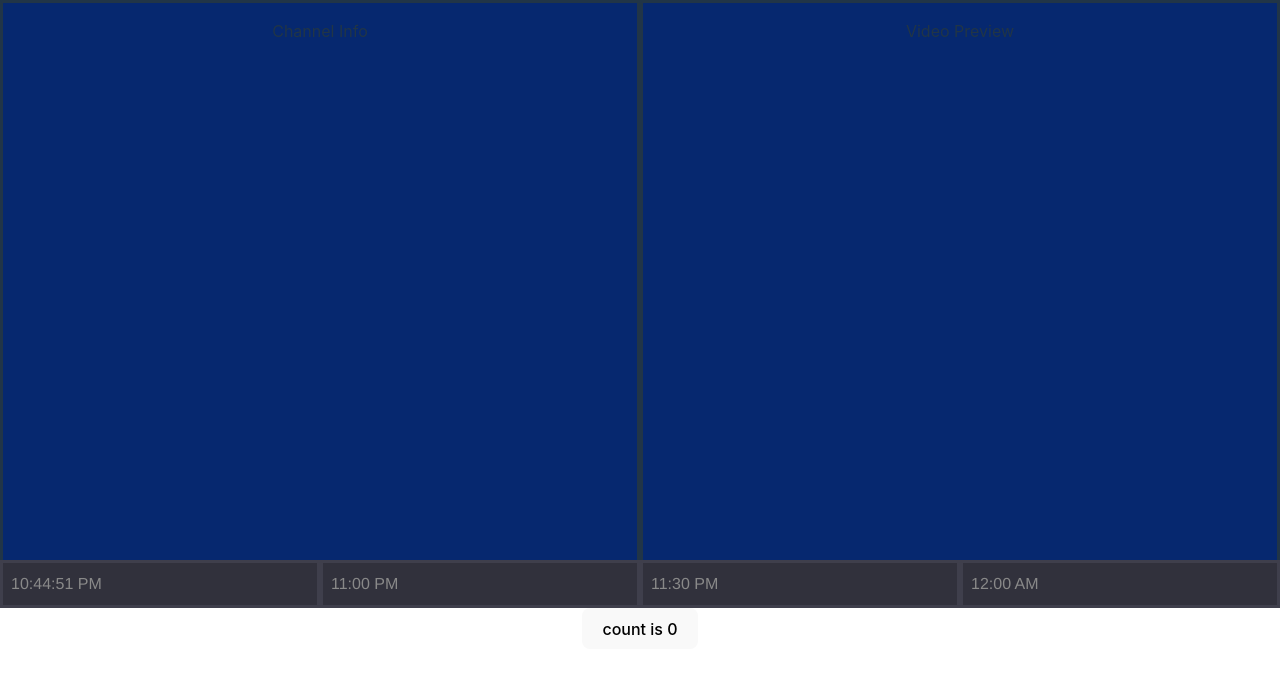
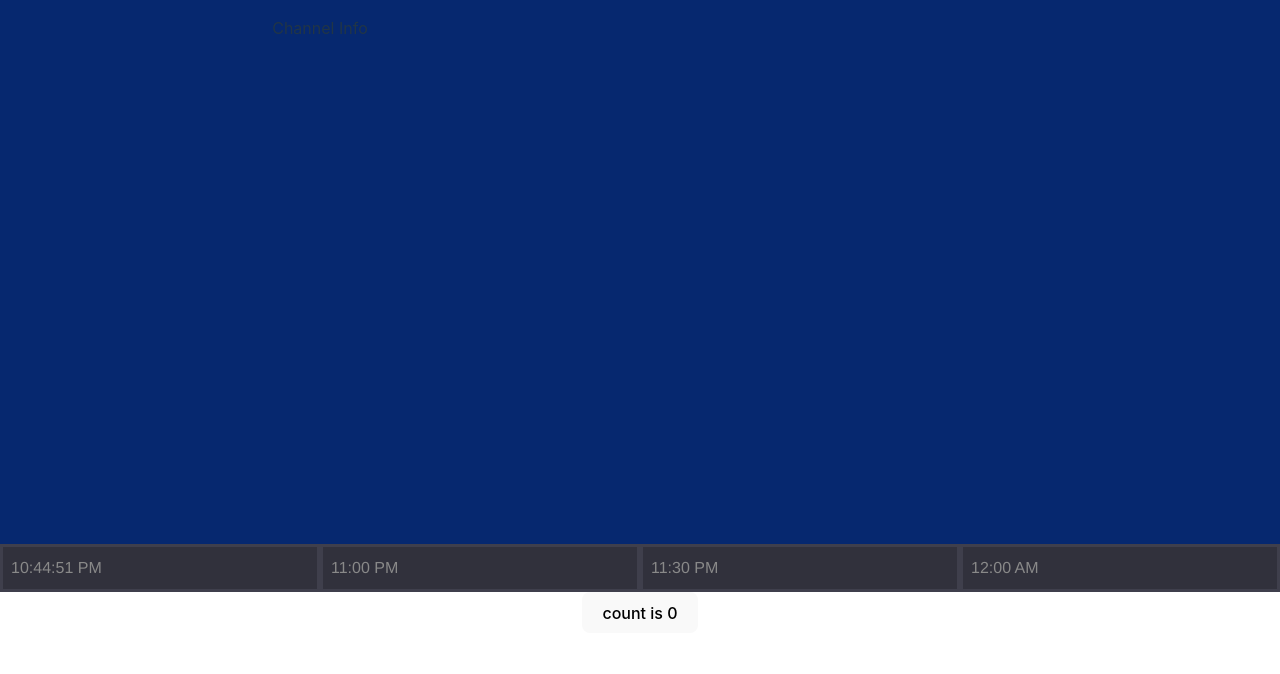
Before and after one commit to LClarkson/boomersurfer, a React (Vite) app: page / in a window 1280 px wide. Shown: the top 674 px of the page. Built offline with nearby package versions, Linux system fonts and the light colour scheme.

Commit message:
Refactor Timebar, YoutubePlayer, ChannelInfo into separate components

```diff
--- a/src/App.tsx
+++ b/src/App.tsx
@@ -1,63 +1,48 @@
-import { useState, useEffect } from 'react'
+import { useState } from 'react'
 import './styles/App.css'
+import YoutubePlayer from './components/YoutubePlayer.tsx';
+import TimeBar from './components/TimeBar.tsx';
+import ChannelInfo from './components/ChannelInfo.tsx';
+
 
 function App() {
 
+/************************************** STATE INIT **************************************/
 
   const [count, setCount] = useState(0)
-  const [time, setTime] = useState(new Date().toLocaleTimeString());
+  const [videoID, setVideoID] = useState('l7rce6IQDWs')
 
-/**************************************** TIMEBAR ***************************************/
+/************************************* CHANGE CHANNEL ***********************************/
 
-  const getNextTime = (offsetMinutes: number): string => {
-    const currentDate = new Date();
-    currentDate.setMinutes(Math.ceil(currentDate.getMinutes() / 30) * 30 + offsetMinutes);
-    return currentDate.toLocaleString("en-US", { hour: 'numeric', minute: 'numeric' });
-  }
+const videos = [
+  'l7rce6IQDWs',
+  '8v0QwgWPqPU',
+  'he-7vs0BkLE',
+  'icwYkOun_Po',
+]
 
-  const next30: string = getNextTime(0);
-  const next60: string = getNextTime(30);
-  const next90: string = getNextTime(60);
+const changeChannel = () => {
+  const randomVideo = Math.floor(Math.random() * videos.length);
+  setVideoID(videos[randomVideo]);
+}
 
-  // update current time display seconds
-  useEffect(() => {
-    const interval = setInterval(() => {
-      setTime(new Date().toLocaleTimeString());
-    }, 1000);
-
-    return () => clearInterval(interval);
-  }, []);
-
-
+/****************************************** HTML ****************************************/
 
   return (
     <>
       <div id="viewPort">
-        <div className="portWindow" id="channelInfo">
-          <p>Channel Info</p>
-        </div>
-        <div className="portWindow" id="ytPlayer">
-          <p>Video Preview</p>
-        </div>
+        <ChannelInfo />
+        <YoutubePlayer videoID={videoID} videoTime={50} />
       </div>
 
-      <div id="timebar">
-        <div className="timeDivider">
-          <p>{time}</p>
-        </div>
-        <div className="timeDivider">
-          <p>{next30}</p>
-        </div>
-        <div className="timeDivider">
-          <p>{next60}</p>
-        </div>
-        <div className="timeDivider">
-          <p>{next90}</p>
-        </div>
-      </div>
-
+      <TimeBar />
       <div className="card">
-        <button onClick={() => setCount((count) => count + 1)}>
+        <button
+          onClick={() => {
+            setCount((count) => count + 1);
+            changeChannel();
+          }}
+        >
           count is {count}
         </button>
       </div>
--- /dev/null
+++ b/src/components/ChannelInfo.tsx
@@ -0,0 +1,13 @@
+import '../styles/App.css'
+
+const ChannelInfo = () => {
+  return (
+    <>
+      <div className="portWindow" id="channelInfo">
+        <p>Channel Info</p>
+      </div>
+    </>
+  );
+};
+
+export default ChannelInfo;
--- /dev/null
+++ b/src/components/TimeBar.tsx
@@ -0,0 +1,55 @@
+import React, { useState, useEffect } from 'react';
+import '../styles/App.css'
+
+
+// Get incremental time offsets from current time
+const getNextTime = (offsetMinutes: number): string => {
+  const currentDate = new Date();
+  currentDate.setMinutes(
+    Math.ceil(currentDate.getMinutes() / 30) * 30 + offsetMinutes
+  );
+  return currentDate.toLocaleString("en-US", {
+    hour: "numeric",
+    minute: "numeric",
+  });
+};
+
+// Build TimeBar component
+const TimeBar: React.FC = () => {
+
+  // Initialize state
+  const [time, setTime] = useState(new Date().toLocaleTimeString());
+
+  // Define offsets
+  const next30: string = getNextTime(0);
+  const next60: string = getNextTime(30);
+  const next90: string = getNextTime(60);
+
+  // Update clock every second
+  useEffect(() => {
+    const interval = setInterval(() => {
+      setTime(new Date().toLocaleTimeString());
+    }, 1000);
+
+    return () => clearInterval(interval);
+  }, []);
+
+  return (
+    <div id="timebar">
+      <div className="timeDivider">
+        <p>{time}</p>
+      </div>
+      <div className="timeDivider">
+        <p>{next30}</p>
+      </div>
+      <div className="timeDivider">
+        <p>{next60}</p>
+      </div>
+      <div className="timeDivider">
+        <p>{next90}</p>
+      </div>
+    </div>
+  );
+};
+
+export default TimeBar;
--- a/src/components/YouTubePlayer.tsx
+++ b/src/components/YouTubePlayer.tsx
@@ -0,0 +1,27 @@
+/* eslint-disable @typescript-eslint/no-explicit-any */
+import YouTube from "react-youtube";
+
+// interface to define custom type for YoutubePlayer component
+interface YoutubePlayerProps {
+  videoID: string;
+  videoTime: number;
+}
+
+function YoutubePlayer({ videoID }: YoutubePlayerProps) {
+  const opts = {
+    playerVars: {
+      autoplay: 1,
+      controls: 0,
+      start: 30,
+    },
+  };
+
+  return (
+    <div className="portWindow" id="ytPlayer">
+      <div id="overlayBlock"></div>
+      <YouTube id="yt" videoId={videoID} opts={opts} />
+    </div>
+  );
+}
+
+export default YoutubePlayer;
--- a/src/styles/App.css
+++ b/src/styles/App.css
@@ -31,16 +31,23 @@
   justify-content: center;
   align-items: top;
   width: 100%;
-  height: 35em;
+  height: 34em;
 }
 
 .portWindow{
-  border-style: solid;
   background-color: rgb(6, 40, 111);
   width: 50%;
   height: 100%;
 }
 
-.card {
+#yt {
   width: 100%;
+  height: 34em;
 }
+
+#overlayBlock {
+  width: 50%;
+  position: absolute;
+  height: 34em;
+
+}
```
Also changed, not shown: package.json (+8 -3 lines), 2 other files (tests, documents, lock files or other folders).
